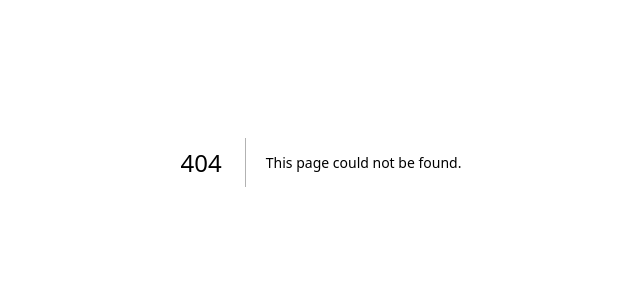
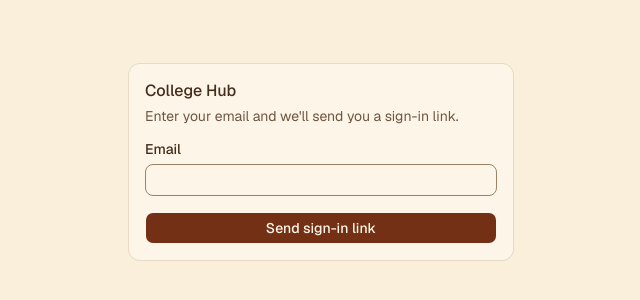
Before and after one commit to EvanK-h/college-hub, a Next.js app: page /login in a window 1280 px wide. Before the commit this address had no page. Shown: the part 238-538 px from the top of the page, without its empty margins (319-959 px from the left). Built offline with nearby package versions, Linux system fonts and the light colour scheme.

Commit message:
Add magic-link login page and Server Action

```diff
--- /dev/null
+++ b/app/(auth)/login/actions.ts
@@ -0,0 +1,46 @@
+"use server";
+
+import { headers } from "next/headers";
+import { isAllowedEmail, loginSchema } from "@/lib/auth/email";
+import { getServerEnv } from "@/lib/env.server";
+import { createClient } from "@/lib/supabase/server";
+
+export type LoginState = {
+  status: "idle" | "sent" | "error";
+  message: string;
+};
+
+// Same reply whether or not the address is allowed, so the form never confirms which email may sign in.
+const SENT_MESSAGE = "If that address is allowed to sign in, a link is on its way. Check your inbox.";
+
+export async function requestMagicLink(_previous: LoginState, formData: FormData): Promise<LoginState> {
+  const parsed = loginSchema.safeParse({ email: formData.get("email") });
+  if (!parsed.success) {
+    return { status: "error", message: "Enter a valid email address." };
+  }
+
+  const { ALLOWED_EMAIL } = getServerEnv();
+  if (!isAllowedEmail(parsed.data.email, ALLOWED_EMAIL)) {
+    return { status: "sent", message: SENT_MESSAGE };
+  }
+
+  const origin = (await headers()).get("origin");
+  if (!origin) {
+    return { status: "error", message: "Could not work out the site address. Reload the page and try again." };
+  }
+
+  const supabase = await createClient();
+  const { error } = await supabase.auth.signInWithOtp({
+    email: parsed.data.email,
+    options: {
+      // Sign-ups are off, so this only works for a user that already exists.
+      shouldCreateUser: false,
+      emailRedirectTo: `${origin}/auth/callback`,
+    },
+  });
+  if (error) {
+    return { status: "error", message: "Could not send the link. Try again in a minute." };
+  }
+
+  return { status: "sent", message: SENT_MESSAGE };
+}
--- /dev/null
+++ b/app/(auth)/login/login-form.tsx
@@ -0,0 +1,33 @@
+"use client";
+
+import { useActionState } from "react";
+import { Button } from "@/components/ui/button";
+import { Input } from "@/components/ui/input";
+import { Label } from "@/components/ui/label";
+import { requestMagicLink, type LoginState } from "./actions";
+
+const initialState: LoginState = { status: "idle", message: "" };
+
+export function LoginForm() {
+  const [state, formAction, pending] = useActionState(requestMagicLink, initialState);
+
+  return (
+    <form action={formAction} className="flex flex-col gap-4">
+      <div className="flex flex-col gap-2">
+        <Label htmlFor="email">Email</Label>
+        <Input id="email" name="email" type="email" autoComplete="email" required />
+      </div>
+      <Button type="submit" disabled={pending}>
+        {pending ? "Sending…" : "Send sign-in link"}
+      </Button>
+      {state.message && (
+        <p
+          role="status"
+          className={state.status === "error" ? "text-sm text-destructive" : "text-sm text-muted-foreground"}
+        >
+          {state.message}
+        </p>
+      )}
+    </form>
+  );
+}
--- /dev/null
+++ b/app/(auth)/login/page.tsx
@@ -0,0 +1,21 @@
+import type { Metadata } from "next";
+import { Card, CardContent, CardDescription, CardHeader, CardTitle } from "@/components/ui/card";
+import { LoginForm } from "./login-form";
+
+export const metadata: Metadata = { title: "Sign in · College Hub" };
+
+export default function LoginPage() {
+  return (
+    <main className="flex flex-1 items-center justify-center p-4">
+      <Card className="w-full max-w-sm">
+        <CardHeader>
+          <CardTitle>College Hub</CardTitle>
+          <CardDescription>Enter your email and we&apos;ll send you a sign-in link.</CardDescription>
+        </CardHeader>
+        <CardContent>
+          <LoginForm />
+        </CardContent>
+      </Card>
+    </main>
+  );
+}
```
